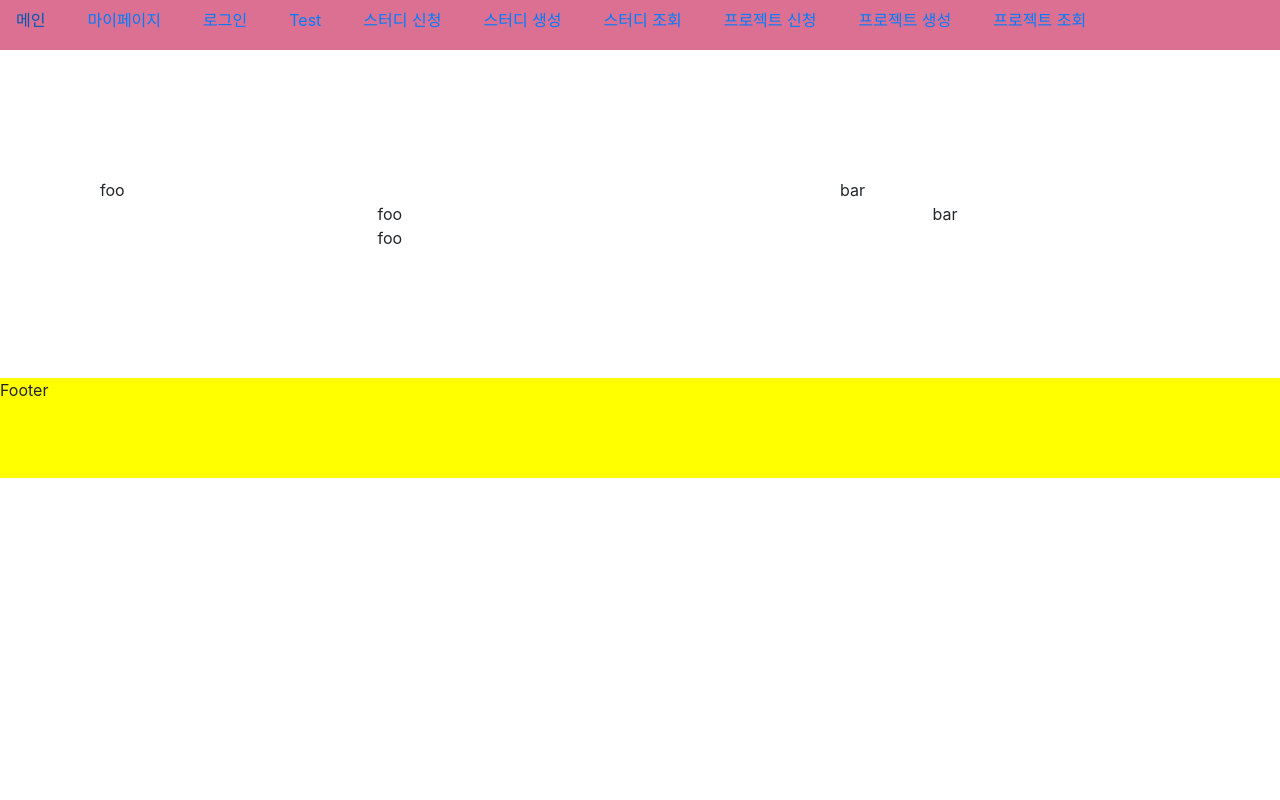
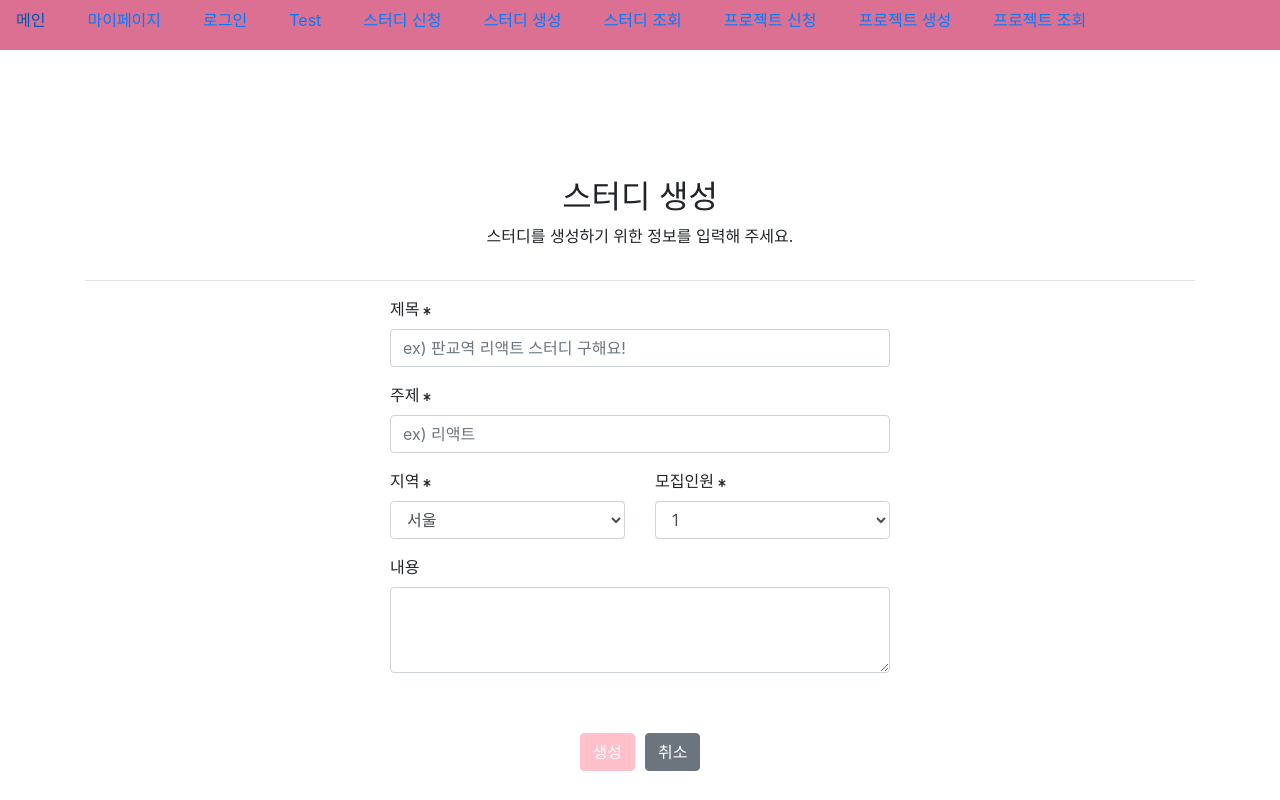
Before and after one commit to 3ddd-developers/3d-frontend, a React app: page /#/studyCreate in a window 1280 px wide. Shown: the top 800 px of the page. Built offline with nearby package versions, Linux system fonts and the light colour scheme.

Commit message:
[feat] 스터디 생성 페이지 구현 및 로직 연동
TODO: Create API 연동

```diff
--- a/src/pages/study/StudyCreate.jsx
+++ b/src/pages/study/StudyCreate.jsx
@@ -1,25 +1,81 @@
 import React from 'react';
-import Container from "react-bootstrap/Container";
-import Row from "react-bootstrap/Row";
-import Col from "react-bootstrap/Col";
-import "bootstrap/dist/css/bootstrap.min.css";
+import { Form, Button, Row, Col } from 'react-bootstrap';
+import { CgAsterisk } from "react-icons/cg";
+import { FaAsterisk } from "react-icons/fa";
+
 
 const StudyCreate = () => {
+
+    const handleSubmit = () => {
+        // TODO
+        // 1. validation
+        // 2. Create API 연동
+    }
+
+    const onClickCancel = () => {
+        window.location.href = '/';
+    }
+
     return (
         <>
-        <Container>
-            <Row>
-                <Col xs={4}>foo</Col>
-                <Col xs={{ span: 4, offset: 4 }}>bar</Col>
+            <Row style={{ justifyContent: 'center' }}>
+                <h2 className="form-title">스터디 생성</h2>
             </Row>
-            <Row>
-                <Col xs={{ span: 3, offset: 3 }}>foo</Col>
-                <Col xs={{ span: 3, offset: 3 }}>bar</Col>
-            </Row>
-            <Row>
-                <Col xs={{ span: 6, offset: 3 }}>foo</Col>
-            </Row>
-        </Container>
+            <Row style={{ justifyContent: 'center' }}><p className="form-description">스터디를 생성하기 위한 정보를 입력해 주세요.</p></Row>
+
+            <hr className="form-hr" />
+            <Form style={{ width: '500px', margin: 'auto' }} onSubmit={handleSubmit} >
+
+                <Form.Group controlId="title">
+                    <Form.Label className="form-label">제목<CgAsterisk className="form-required" /></Form.Label>
+                    <Form.Control required placeholder="ex) 판교역 리액트 스터디 구해요!" />
+                </Form.Group>
+                <Form.Group controlId="title">
+                    <Form.Label className="form-label">주제<CgAsterisk className="form-required" /></Form.Label>
+                    <Form.Control required placeholder="ex) 리액트" />
+                </Form.Group>
+                <Row>
+                    <Col>
+                        <Form.Group controlId="region">
+                            <Form.Label className="form-label">지역<CgAsterisk className="form-required" /></Form.Label>
+                            <Form.Control required as="select">
+                                <option>서울</option>
+                                <option>경기</option>
+                                <option>인천</option>
+                                <option>제주</option>
+                                <option>강원</option>
+                            </Form.Control>
+                        </Form.Group>
+                    </Col>
+                    <Col>
+                        <Form.Group controlId="region">
+                            <Form.Label className="form-label">모집인원<CgAsterisk className="form-required" /></Form.Label>
+                            <Form.Control required as="select">
+                                <option>1</option>
+                                <option>2</option>
+                                <option>3</option>
+                                <option>4</option>
+                                <option>5</option>
+                            </Form.Control>
+                        </Form.Group>
+                    </Col>
+                </Row>
+
+                <Form.Group controlId="description">
+                    <Form.Label className="form-label">내용</Form.Label>
+                    <Form.Control as="textarea" rows={3} />
+                </Form.Group>
+                <Row style={{ justifyContent: 'center', marginTop: '60px' }}>
+                    <Button type="submit" className="form-button" style={{ backgroundColor: 'pink', borderColor: 'pink' }}>
+                        생성
+  </Button>
+                    <Button variant="secondary" onClick={onClickCancel} style={{ marginLeft: '10px' }} className="form-button">
+                        취소
+  </Button>
+
+                </Row>
+
+            </Form>
         </>
     );
 };
```
